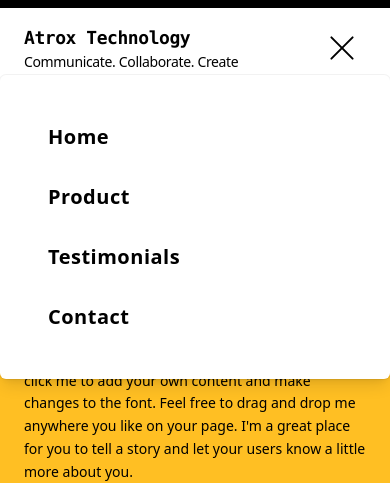
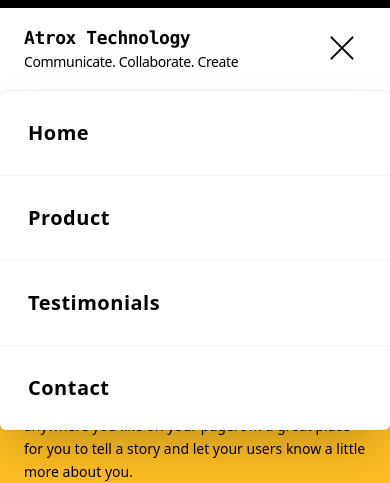
Before and after one commit to ijdb/atw, a Next.js app: page / in a window 390 px wide. Both pictures are taken after a click on the element 342 px from the left and 48 px from the top of the page. Shown: the top 483 px of the page. Built offline with nearby package versions, Linux system fonts and the light colour scheme.

Commit message:
box shadow to menu items

```diff
--- a/src/components/navbar/NavLink.js
+++ b/src/components/navbar/NavLink.js
@@ -1,6 +1,6 @@
 export default function NavLink({ name }) {
 	return (
-		<div className="lg:font-light font-semibold tracking-wide lg:tracking-normal hover:text-gray-500">
+		<div className="p-7 lg:p-0 lg:font-light font-semibold tracking-wide lg:tracking-normal hover:text-gray-500">
 			{name}
 		</div>
 	);
--- a/src/components/navbar/Navbar.js
+++ b/src/components/navbar/Navbar.js
@@ -39,9 +39,9 @@ export default function Navbar() {
 				<HamburgerIcon click={handleClick} effect={open} />
 				{open && (
 					<div
-						className="absolute grid right-0 z-10 mt-4 p-12 w-full origin-top-right
-					rounded-md bg-white shadow-lg ring-1 ring-black ring-opacity-5
-				    focus:outline-none gap-8 text-xl transition duration-300 ease-in-out"
+						className="absolute grid right-0 z-10 mt-8 w-full origin-top-right
+					rounded-md bg-white ring-1 ring-black ring-opacity-5
+				    focus:outline-none  text-xl divide-y divide-gray-100 shadow-2xl"
 					>
 						<Link href="#">
 							<NavLink name="Home" />
```
